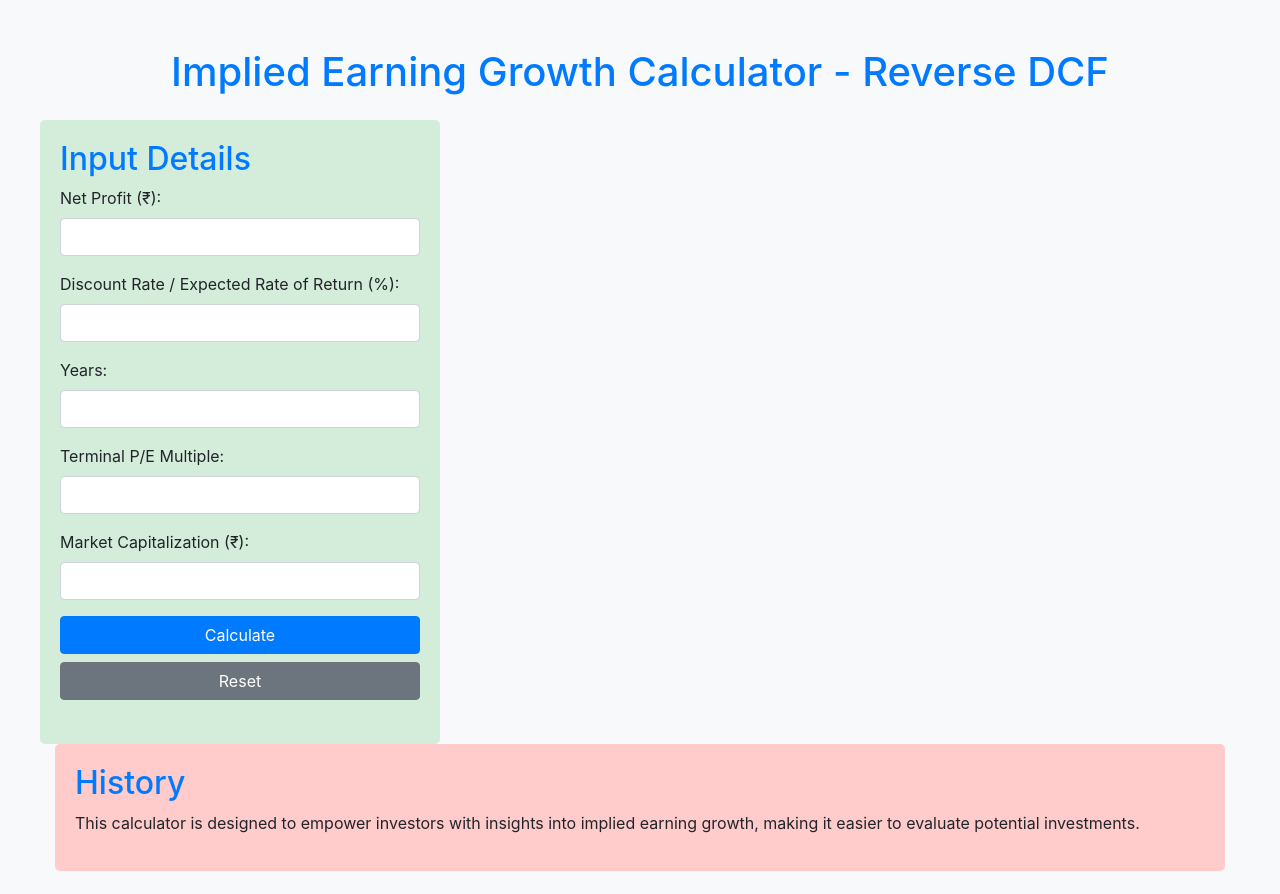
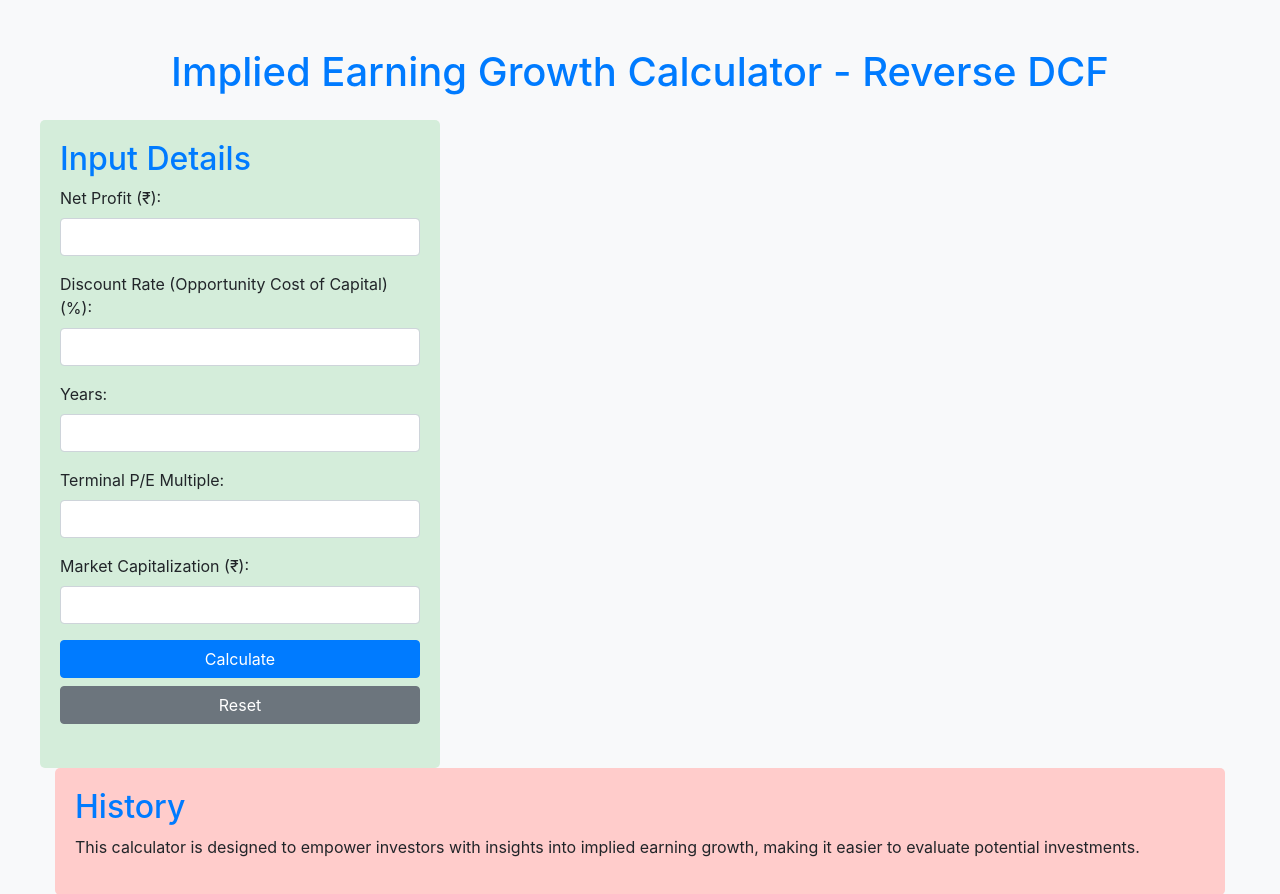
Before and after one commit to YogendraSontakke/ImpliedEarningGrowthCalculator-ReverseDCF, a Flask app: page / in a window 1280 px wide. Shown: the top 894 px of the page. Before the commit the page ends 871 px from the top, so only its background shows below. Run offline with Flask 3, Linux system fonts and the light colour scheme; some libraries are stand-ins or nearby versions.

Commit message:
Fixed missunderstanding of discount rate

```diff
--- a/templates/index.html
+++ b/templates/index.html
@@ -45,7 +45,7 @@
                         <input type="text" class="form-control" id="net_profit" name="net_profit" required value="{{ form_data.net_profit }}">
                     </div>
                     <div class="form-group">
-                        <label for="discount_rate">Discount Rate / Expected Rate of Return (%):</label>
+                        <label for="discount_rate">Discount Rate (Opportunity Cost of Capital) (%):</label>
                         <input type="text" class="form-control" id="discount_rate" name="discount_rate" required value="{{ form_data.discount_rate }}">
                     </div>
                     <div class="form-group">
@@ -86,7 +86,7 @@
                         <h3>Input:</h3>
                         <ul class="list-group">
                             <li class="list-group-item">Net Profit: ₹{{ result.net_profit }}</li>
-                            <li class="list-group-item">Discount Rate / Expected Rate of Return: {{ result.discount_rate * 100.0 }}%</li>
+                            <li class="list-group-item">Discount Rate (Opportunity Cost of Capital): {{ result.discount_rate * 100.0 }}%</li>
                             <li class="list-group-item">Years: {{ result.years }}</li>
                             <li class="list-group-item">Terminal P/E Multiple: {{ result.terminal_multiple }}</li>
                             <li class="list-group-item">Market Capitalization: ₹{{ result.market_capitalization }}</li>
@@ -104,7 +104,7 @@
                 </div>
                 <h3 class="mt-4">Summary:</h3>
                 <ul class="list-group">
-                    <li class="list-group-item">If you purchase the company with a market capitalization of ₹{{ result.market_capitalization | round(0)}} crore and earnings of ₹{{ result.net_profit | round(0)}} crore, expecting a {{ result.discount_rate * 100.0 }}% annual return over the next {{ result.years }} years, you assume a terminal price-to-earnings multiple of {{ result.terminal_multiple | round(0) }}. This implies that the company’s earnings must grow at an annual rate of {{ (result.implied_growth_rate * 100) | round(2) }}% to ₹{{ result.future_earnings | round(0) }} crore during this period. Under these conditions, the company's market capitalization would reach approximately ₹{{ result.market_cap | round(0) }} crore, resulting in an absolute return of {{ result.absolute_return | round(2)}}%.</li>
+                    <li class="list-group-item">If you purchase the company with a market capitalization of ₹{{ result.market_capitalization | round(0)}} crore and earnings of ₹{{ result.net_profit | round(0)}} crore, discounting (Opportunity Cost of Capital) at {{ result.discount_rate * 100.0 }}% annual return over the next {{ result.years }} years, you assume a terminal price-to-earnings multiple of {{ result.terminal_multiple | round(0) }}. This implies that the company’s earnings must grow at an annual rate of {{ (result.implied_growth_rate * 100) | round(2) }}% to ₹{{ result.future_earnings | round(0) }} crore during this period. Under these conditions, the company's market capitalization would reach approximately ₹{{ result.market_cap | round(0) }} crore, resulting in an absolute return of {{ result.absolute_return | round(2)}}%.</li>
                 </ul>
                 <h3 class="mt-4">Share This Link:</h3>
                 <input type="text" class="form-control" readonly value="{{ request.url }}">
```
